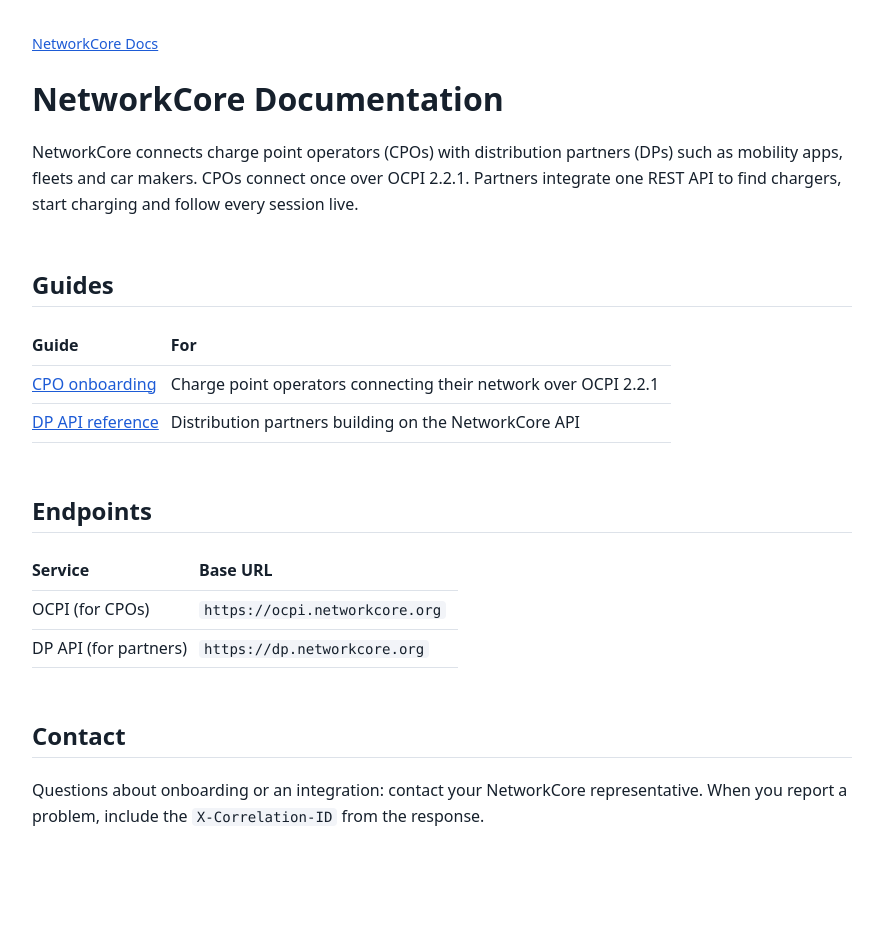
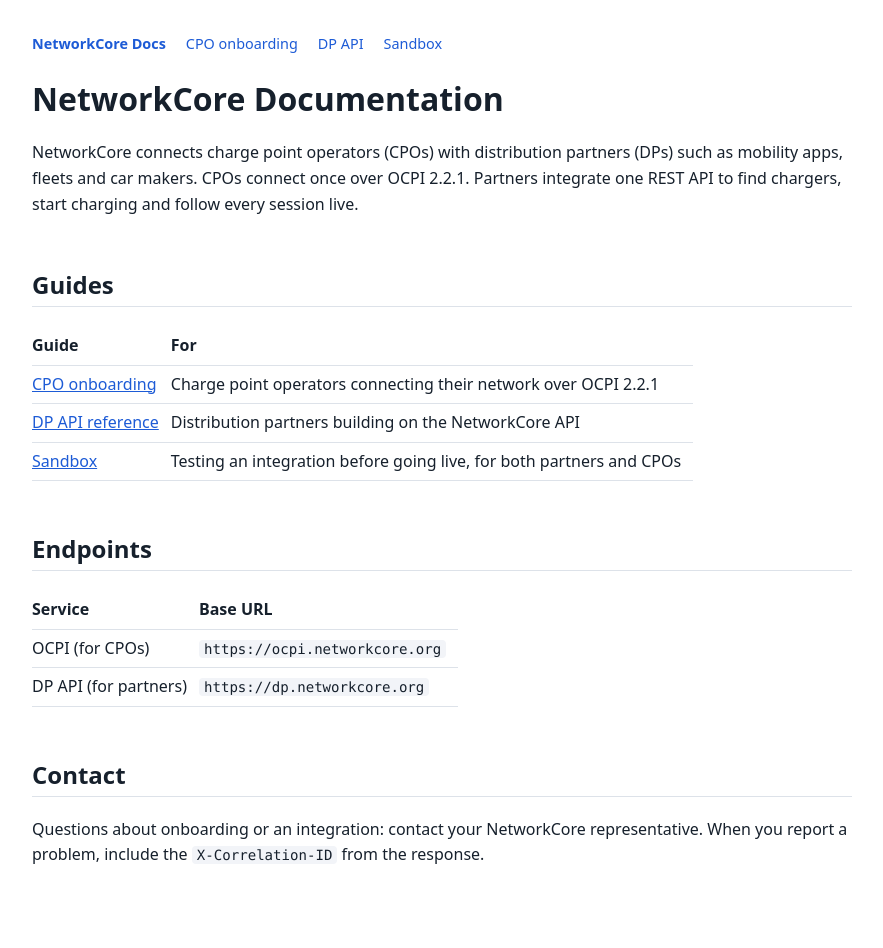
Before and after one commit to NetworkCore-AG/networkcore-documentation, a Jekyll site: the page built from README.md, in a window 1280 px wide. Shown: the whole page, without its empty margins (198-1081 px from the left). Built offline with Jekyll 4.4.1, drawn with Linux system fonts in a browser that asks for light colours; our own code applies the rules of GitHub Pages for plain Markdown files; before the commit the page ends 909 px from its top, so only the background shows below that.

Commit message:
docs: add Sandbox page and main menu (#7)
Co-authored-by: V L <vl@Vs-MacBook-Pro.localdomain>
Co-authored-by: Claude Sonnet 5.5 <noreply@anthropic.com>

```diff
--- a/README.md
+++ b/README.md
@@ -10,6 +10,7 @@ REST API to find chargers, start charging and follow every session live.
 | --- | --- |
 | [CPO onboarding](cpo/onboarding.md) | Charge point operators connecting their network over OCPI 2.2.1 |
 | [DP API reference](dp-api/reference.md) | Distribution partners building on the NetworkCore API |
+| [Sandbox](sandbox.md) | Testing an integration before going live, for both partners and CPOs |
 
 ## Endpoints
 
--- a/_layouts/default.html
+++ b/_layouts/default.html
@@ -10,7 +10,9 @@
 @media (prefers-color-scheme: dark) { :root { --bg: #0f141b; --fg: #e6ebf2; --muted: #93a0b2; --line: #2a3442; --code: #1c2531; --accent: #7aa7ff; } }
 body { margin: 0; background: var(--bg); color: var(--fg); font: 16px/1.6 system-ui, -apple-system, "Segoe UI", sans-serif; }
 main { max-width: 820px; margin: 0 auto; padding: 32px 16px 64px; }
-nav { font-size: 0.9rem; margin-bottom: 24px; }
+nav { font-size: 0.9rem; margin-bottom: 24px; display: flex; flex-wrap: wrap; gap: 6px 20px; }
+nav a { text-decoration: none; }
+nav a[aria-current] { color: var(--fg); font-weight: 600; }
 a { color: var(--accent); }
 h1, h2, h3 { line-height: 1.25; }
 h2 { margin-top: 2.2em; padding-bottom: 6px; border-bottom: 1px solid var(--line); }
@@ -33,7 +35,12 @@ hr { border: 0; border-top: 1px solid var(--line); margin: 2.5em 0; }
 </head>
 <body>
 <main>
-<nav><a href="{{ '/' | relative_url }}">NetworkCore Docs</a></nav>
+<nav>
+  <a href="{{ '/' | relative_url }}"><b>NetworkCore Docs</b></a>
+  <a href="{{ '/cpo/onboarding.html' | relative_url }}"{% if page.url == '/cpo/onboarding.html' %} aria-current="page"{% endif %}>CPO onboarding</a>
+  <a href="{{ '/dp-api/reference.html' | relative_url }}"{% if page.url == '/dp-api/reference.html' %} aria-current="page"{% endif %}>DP API</a>
+  <a href="{{ '/sandbox.html' | relative_url }}"{% if page.url == '/sandbox.html' %} aria-current="page"{% endif %}>Sandbox</a>
+</nav>
 {{ content }}
 </main>
 <script>
```
Also changed, not shown: cpo/onboarding.md (+2 -0 lines), dp-api/reference.md (+2 -0 lines), sandbox.md (added, +63 -0 lines).
